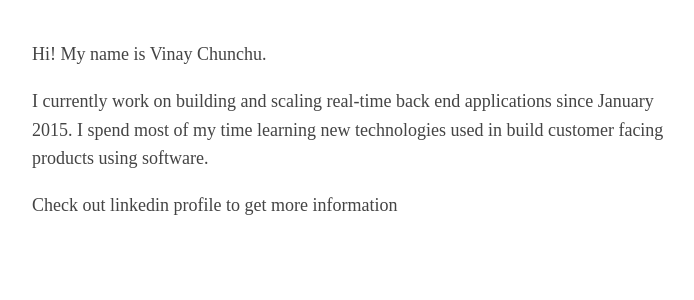
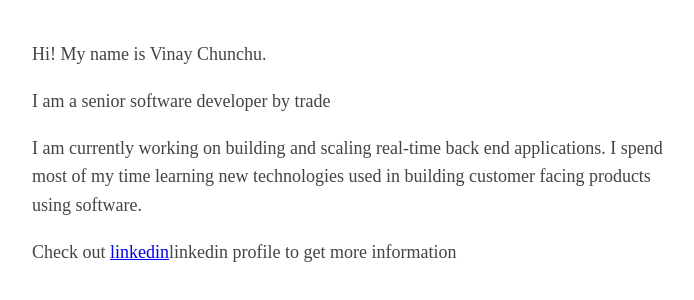
Before and after one commit to VinayChunchu/VinayChunchu.github.io, a plain HTML site: page index.html in a window 1280 px wide. Shown: the whole page, without its empty margins (283-977 px from the left). Drawn offline with Linux system fonts and the light colour scheme.

Commit message:
fix the statements in index page

```diff
--- a/index.html
+++ b/index.html
@@ -7,7 +7,8 @@
 </head>
 <body>
   <p>Hi! My name is Vinay Chunchu.</p>
-  <p>I currently work on building and scaling real-time back end applications since January 2015. I spend most of my time learning new technologies used in build customer facing products using software.</p>
-  <p>Check out <a href="https://www.linkedin.com/in/vinay-chunchu-324737167/"></a>linkedin profile to get more information</p>
+  <p>I am a senior software developer by trade</p>
+  <p>I am currently working on building and scaling real-time back end applications. I spend most of my time learning new technologies used in building customer facing products using software.</p>
+  <p>Check out <a href="https://www.linkedin.com/in/vinay-chunchu-324737167/">linkedin</a>linkedin profile to get more information</p>
 </body>
 </html>
```
